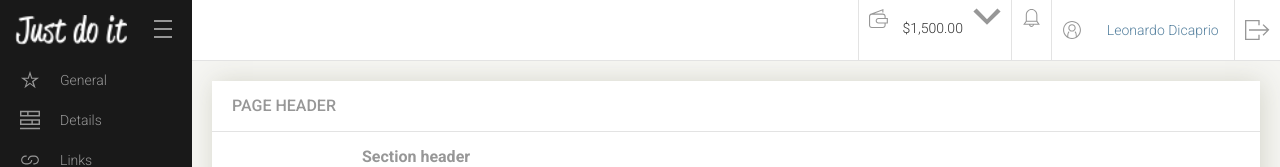
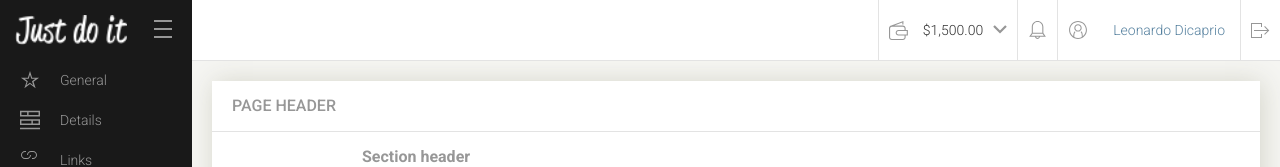
Before and after one commit to kata-oill/management-banners-system, a website: page scr/styleguide.html in a window 1280 px wide. Shown: the top 167 px of the page. Drawn offline with Linux system fonts and the light colour scheme; a web font is replaced by a local one.

Commit message:
Styling top bar

```diff
--- a/sass/components/_component_main_menu.scss
+++ b/sass/components/_component_main_menu.scss
@@ -53,10 +53,19 @@
     			display: inline-block;
     			margin-left: 5px;
     		}
+
+    		a {
+    			display: flex;
+    			align-items: center;
+    		}
 		}
 	}
 	.button-dropdown {
 		position: relative;
+
+		a {
+			display: flex;
+		}
 	}
 }
 
@@ -105,7 +114,12 @@ ul.notification {
 	display: flex;
 	align-items: center;
 }
-
+.arrow {
+	height: 10px;
+}
+.exit {
+	height: 15px;
+}
 
 /* --- svg images --- */
 
--- a/scr/styleguide.html
+++ b/scr/styleguide.html
@@ -243,7 +243,7 @@
 								<span class="profile-name">Leonardo Dicaprio</span>
 							</li>
 							<li class="tab quit">
-								<svg class="" version="1.1" id="Layer_1" xmlns="http://www.w3.org/2000/svg" xmlns:xlink="http://www.w3.org/1999/xlink" x="0px" y="0px"
+								<svg class="exit" version="1.1" id="Layer_1" xmlns="http://www.w3.org/2000/svg" xmlns:xlink="http://www.w3.org/1999/xlink" x="0px" y="0px"
 	 							viewBox="0 0 19 15" style="enable-background:new 0 0 19 15;" xml:space="preserve">
 									<path d="M13.9,3.1l-0.7,0.7L16.3,7H3v1h13.3l-3.1,3.1l0.7,0.7l4.4-4.4L13.9,3.1z M10,14H1V1h9v3h1V0H0v15h11v-4h-1V14z"/>
 								</svg>
```
Also changed, not shown: css/style.css, 1 other file.
